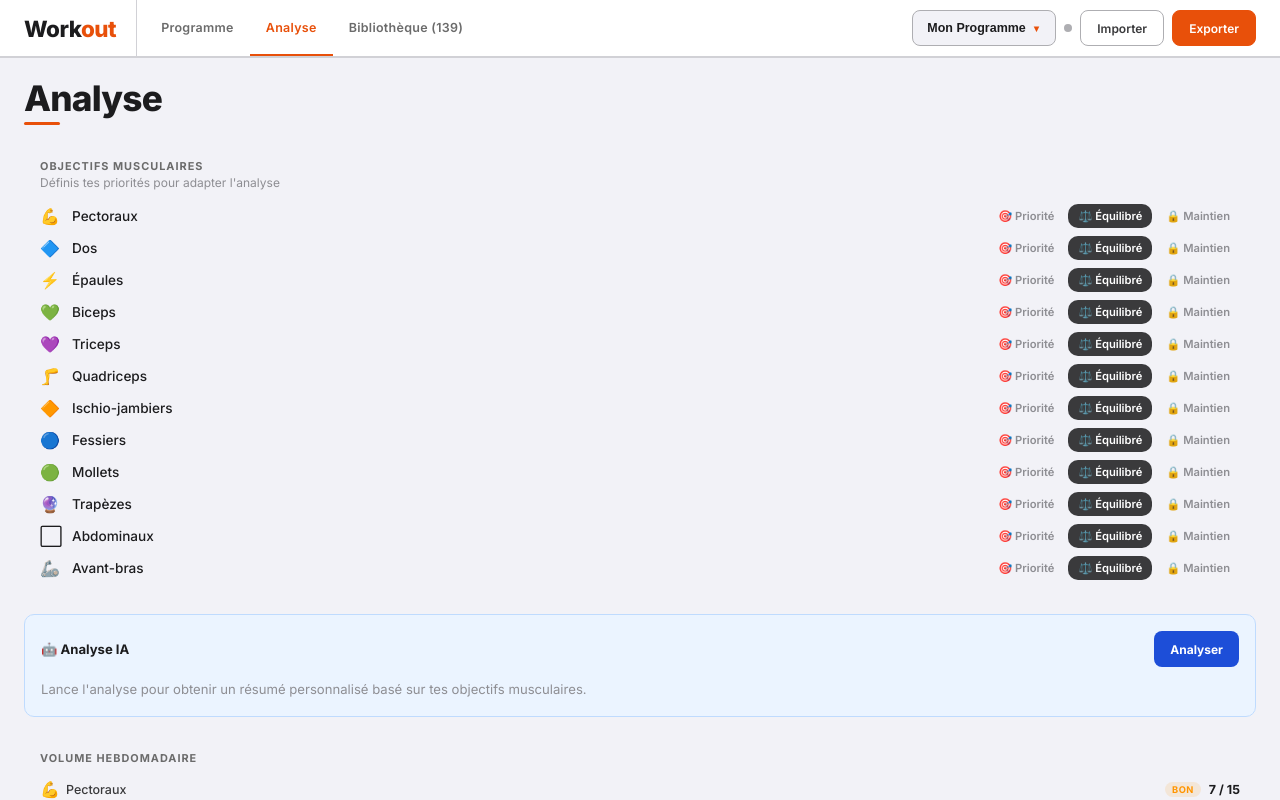
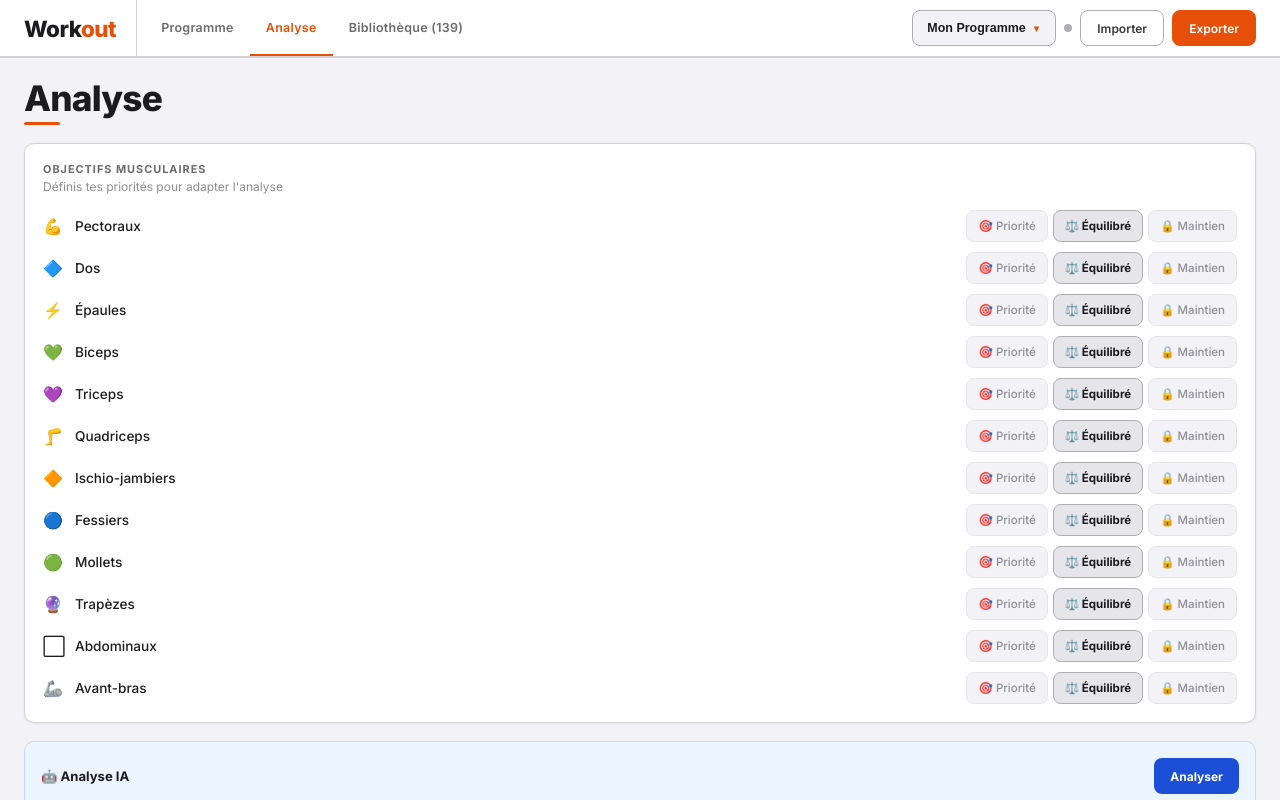
Before and after one commit to naxlamenax/workout-builder-light, a React (Vite) app: page / in a window 1280 px wide. Both pictures are taken after a click on the button "Analyse". Built offline with nearby package versions, Linux system fonts and the light colour scheme.

Commit message:
Add files via upload

```diff
--- a/src/App.jsx
+++ b/src/App.jsx
@@ -702,7 +702,7 @@ Sois direct, comme un vrai coach. Pas de titres, juste des paragraphes. Maximum
         }
 
         /* ── DAY CARD ── */
-        .day-card { background: #FFFFFF; border: 1.5px solid #D1D1D6; border-radius: 10px; overflow: hidden; box-shadow: 0 1px 3px rgba(0,0,0,0.06); }
+        .day-card { background: #FFFFFF; border: 1.5px solid #D1D1D6; border-radius: 10px; box-shadow: 0 1px 3px rgba(0,0,0,0.06); }
         .day-header { display: flex; align-items: center; gap: 8px; padding: 12px 16px; background: #FFFFFF; cursor: pointer; user-select: none; min-height: 48px; }
         .day-header:hover { background: #F7F7F7; }
         .day-header.open { border-bottom: 1.5px solid #E5E5EA; }
@@ -1259,50 +1259,55 @@ Sois direct, comme un vrai coach. Pas de titres, juste des paragraphes. Maximum
 
   function renderAnalysisContent() {
     const PRIO_OPTIONS = [
-      { value: "priority", label: "🎯 Priorité", desc: "Développer", bg: "#EBF4FF", color: "#007AFF" },
-      { value: "balanced", label: "⚖️ Équilibré", desc: "Standard", bg: "#F2F2F7", color: "#3A3A3C" },
-      { value: "maintain", label: "🔒 Maintien", desc: "Conserver", bg: "#F2F2F7", color: "#8E8E93" },
+      { value: "priority", label: "🎯 Priorité",  activeBg: "#FFF3EE", activeColor: "#C94209", activeBorder: "#E8500A" },
+      { value: "balanced", label: "⚖️ Équilibré",  activeBg: "#E5E5EA", activeColor: "#1C1C1E", activeBorder: "#AEAEB2" },
+      { value: "maintain", label: "🔒 Maintien",   activeBg: "#F0F8FF", activeColor: "#1D4ED8", activeBorder: "#60A5FA" },
     ];
 
     return (
       <>
         {/* Priorities card */}
-        <div className="card" style={{ padding: 16 }}>
-          <div style={{ display: "flex", alignItems: "center", justifyContent: "space-between", marginBottom: 14 }}>
+        <div style={{ background: "#FFFFFF", border: "1.5px solid #D1D1D6", borderRadius: 10, padding: 18, boxShadow: "0 1px 3px rgba(0,0,0,0.06)" }}>
+          <div style={{ display: "flex", alignItems: "center", justifyContent: "space-between", marginBottom: 16 }}>
             <div>
-              <div className="analysis-label">Objectifs musculaires</div>
-              <div style={{ fontSize: "0.75rem", color: "#8E8E93", marginTop: 2 }}>
+              <div style={{ fontSize: "0.68rem", fontWeight: 700, textTransform: "uppercase", letterSpacing: "1px", color: "#6B6B6B" }}>Objectifs musculaires</div>
+              <div style={{ fontSize: "0.75rem", color: "#8E8E93", marginTop: 3 }}>
                 Définis tes priorités pour adapter l'analyse
               </div>
             </div>
             {hasPriorities && (
-              <button onClick={resetPriorities} style={{ background: "none", border: "none", color: "#007AFF", fontSize: "0.78rem", fontWeight: 600, cursor: "pointer", fontFamily: "inherit", padding: "4px 0" }}>
-                Tout équilibré
+              <button onClick={resetPriorities} style={{ background: "none", border: "1.5px solid #D1D1D6", color: "#6B6B6B", fontSize: "0.75rem", fontWeight: 600, cursor: "pointer", fontFamily: "inherit", padding: "6px 12px", borderRadius: 8 }}>
+                Réinitialiser
               </button>
             )}
           </div>
 
-          <div style={{ display: "flex", flexDirection: "column", gap: 8 }}>
+          <div style={{ display: "flex", flexDirection: "column", gap: 10 }}>
             {ALL_MUSCLES.map(muscle => {
               const prio = musclePriorities[muscle];
               return (
                 <div key={muscle} style={{ display: "flex", alignItems: "center", gap: 10 }}>
                   <span style={{ fontSize: "1rem", width: 22, flexShrink: 0 }}>{MUSCLE_META[muscle].emoji}</span>
                   <span style={{ fontSize: "0.85rem", fontWeight: 500, color: "#1C1C1E", flex: 1, minWidth: 0 }}>{muscle}</span>
-                  <div style={{ display: "flex", gap: 4, flexShrink: 0 }}>
-                    {PRIO_OPTIONS.map(opt => (
-                      <button key={opt.value} onClick={() => setPriority(muscle, opt.value)}
-                        style={{
-                          background: prio === opt.value ? opt.color : "#F2F2F7",
-                          color: prio === opt.value ? "#fff" : "#8E8E93",
-                          border: "none", borderRadius: 10, padding: "5px 10px",
-                          fontSize: "0.7rem", fontWeight: 600, cursor: "pointer",
-                          fontFamily: "inherit", transition: "all 0.15s",
-                          whiteSpace: "nowrap",
-                        }}>
-                        {opt.label}
-                      </button>
-                    ))}
+                  <div style={{ display: "flex", gap: 5, flexShrink: 0 }}>
+                    {PRIO_OPTIONS.map(opt => {
+                      const isActive = prio === opt.value;
+                      return (
+                        <button key={opt.value} onClick={() => setPriority(muscle, opt.value)}
+                          style={{
+                            background: isActive ? opt.activeBg : "#F2F2F7",
+                            color: isActive ? opt.activeColor : "#8E8E93",
+                            border: isActive ? `1.5px solid ${opt.activeBorder}` : "1.5px solid #E5E5EA",
+                            borderRadius: 8, padding: "6px 11px",
+                            fontSize: "0.72rem", fontWeight: isActive ? 700 : 500,
+                            cursor: "pointer", fontFamily: "inherit",
+                            transition: "all 0.12s", whiteSpace: "nowrap",
+                            minHeight: 32,
+                          }}>
+                          {opt.label}
+                        </button>
+                      );
+                    })}
                   </div>
                 </div>
               );
@@ -1335,7 +1340,7 @@ Sois direct, comme un vrai coach. Pas de titres, juste des paragraphes. Maximum
         </div>
 
         {/* Volume bars */}
-        <div className="card" style={{ padding: 16 }}>
+        <div style={{ background: "#FFFFFF", border: "1.5px solid #D1D1D6", borderRadius: 10, padding: 18, boxShadow: "0 1px 3px rgba(0,0,0,0.06)" }}>
           <div style={{ display: "flex", alignItems: "center", justifyContent: "space-between", marginBottom: 14 }}>
             <div className="analysis-label">Volume hebdomadaire</div>
           </div>
```
